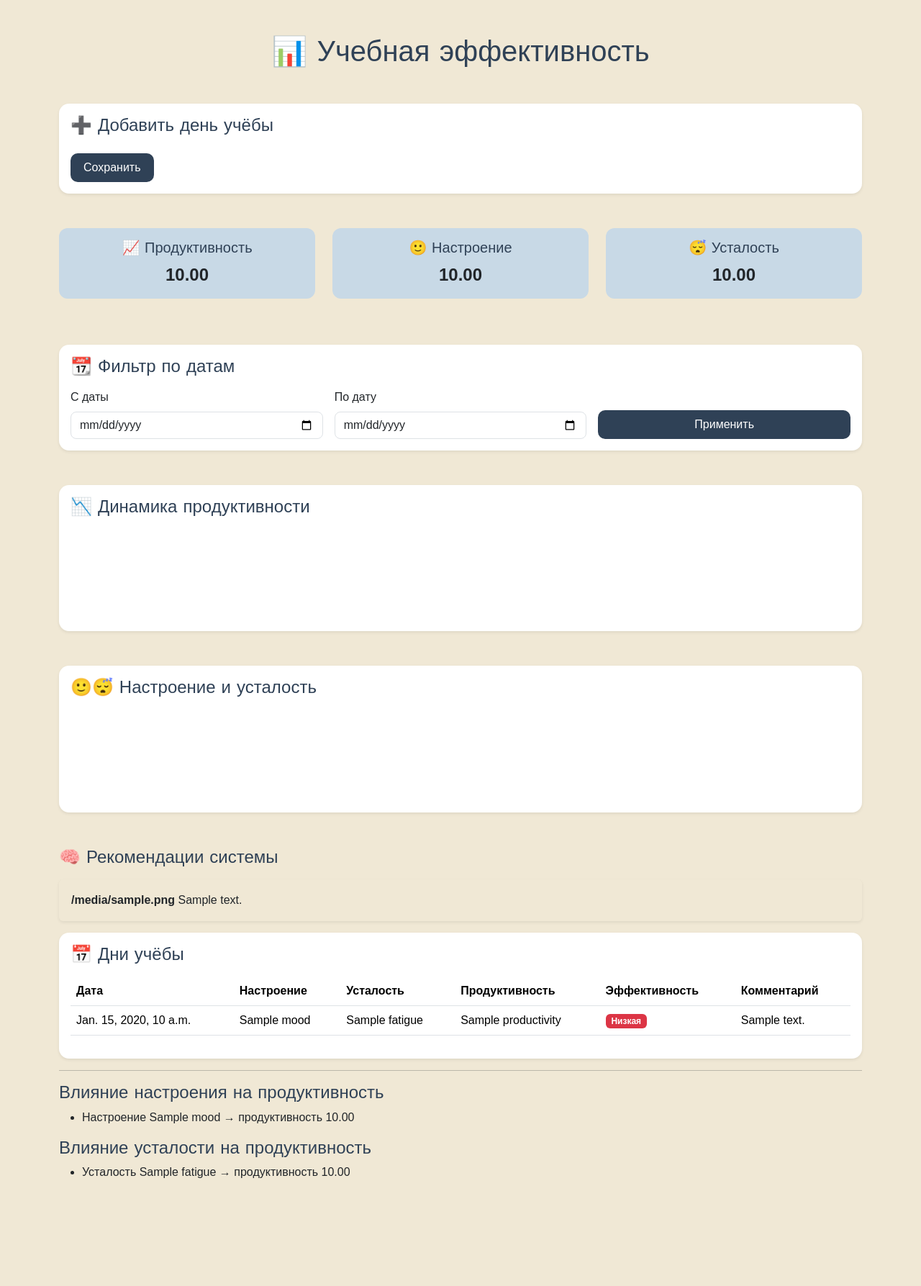
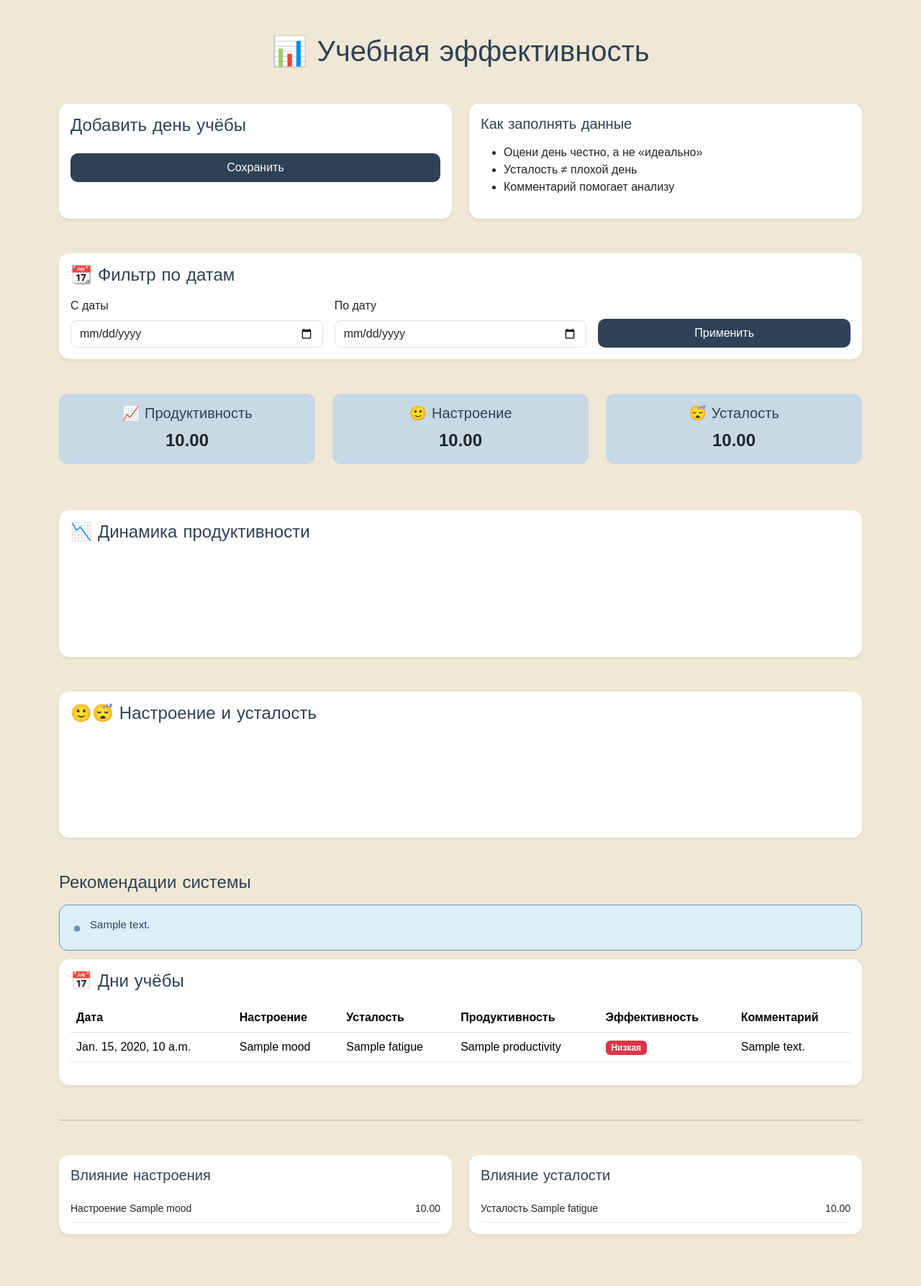
Before and after one commit to CharosKarabaeva/study-effectiveness-monitor, a Django app: template tracker/templates/tracker/study_days_list.html in a window 1280 px wide. Shown: the whole page at 72% size. Before the commit the page ends 1637 px from the top, so only its background shows below. Run offline with Django 5.2, Linux system fonts and the light colour scheme; the template is opened without the code that fills it: most values are stand-ins (such as "Sample title", 1, 10 or a date in 2020).

Commit message:
Обновила интерфейс: сетка, рекомендации и аналитические блоки

```diff
--- a/tracker/templates/tracker/study_days_list.html
+++ b/tracker/templates/tracker/study_days_list.html
@@ -57,6 +57,41 @@
         input, textarea, select {
             border-radius: 8px !important;
         }
+
+        .recommendation-box {
+        background-color: #DEEFFC;
+        border: 1.5px solid #6F90B7;
+        border-radius: 12px;
+        padding: 16px 18px;
+        margin-bottom: 12px;
+        display: flex;
+        gap: 12px;
+        align-items: flex-start;
+        }
+
+        .recommendation-icon {
+            font-size: 20px;
+            color: #6F90B7;
+        }
+
+        .recommendation-text {
+            color: #2F4156;
+            font-size: 15px
+        }
+
+        .section-title {
+            font-family: "Arial Black", Arial, sans-serif;
+            color: #2F4156;
+            margin-bottom: 16px;
+        }
+
+        .stat-line {
+            display: flex;
+            justify-content: space-between;
+            padding: 8px 0;
+            border-bottom: 1px solid #eee;
+            font-size: 14px;
+        }
     </style>
     <script src="https://cdn.jsdelivr.net/npm/chart.js"></script>
 </head>
@@ -67,40 +102,32 @@
     <h1 class="text-center mb-5">📊 Учебная эффективность</h1>
 
     <!-- Форма -->
-    <div class="card mb-5 shadow-sm">
+    <div class="row mb-5">
+    <div class="col-md-6">
+        <div class="card shadow-sm h-100">
             <div class="card-body">
-            <h4 class="mb-3">➕ Добавить день учёбы</h4>
-
+                <h4 class="mb-3 section-title">Добавить день учёбы</h4>
                 <form method="post">
                     {% csrf_token %}
                     {{ form.as_p }}
-                <button type="submit" class="btn btn-main mt-2">
+                    <button type="submit" class="btn btn-main w-100 mt-2">
                         Сохранить
                     </button>
                 </form>
             </div>
         </div>
-
-    <!-- Средние показатели -->
-    <div class="row mb-5">
-        <div class="col-md-4 mb-3">
-            <div class="accent-box">
-                <h5>📈 Продуктивность</h5>
-                <div class="fs-4 fw-bold">{{ averages.avg_productivity|floatformat:2 }}</div>
-            </div>
     </div>
 
-        <div class="col-md-4 mb-3">
-            <div class="accent-box">
-                <h5>🙂 Настроение</h5>
-                <div class="fs-4 fw-bold">{{ averages.avg_mood|floatformat:2 }}</div>
+        <div class="col-md-6">
+            <div class="card shadow-sm h-100 info-card">
+                <div class="card-body">
+                    <h5 class="mb-3">Как заполнять данные</h5>
+                    <ul class="tips-list">
+                        <li>Оцени день честно, а не «идеально»</li>
+                        <li>Усталость ≠ плохой день</li>
+                        <li>Комментарий помогает анализу</li>
+                    </ul>
                 </div>
-        </div>
-
-        <div class="col-md-4 mb-3">
-            <div class="accent-box">
-                <h5>😴 Усталость</h5>
-                <div class="fs-4 fw-bold">{{ averages.avg_fatigue|floatformat:2 }}</div>
             </div>
         </div>
     </div>
@@ -140,6 +167,30 @@
         </div>
     </div>
 
+    <!-- Средние показатели -->
+    <div class="row mb-5">
+        <div class="col-md-4 mb-3">
+            <div class="accent-box">
+                <h5>📈 Продуктивность</h5>
+                <div class="fs-4 fw-bold">{{ averages.avg_productivity|floatformat:2 }}</div>
+            </div>
+        </div>
+
+        <div class="col-md-4 mb-3">
+            <div class="accent-box">
+                <h5>🙂 Настроение</h5>
+                <div class="fs-4 fw-bold">{{ averages.avg_mood|floatformat:2 }}</div>
+            </div>
+        </div>
+
+        <div class="col-md-4 mb-3">
+            <div class="accent-box">
+                <h5>😴 Усталость</h5>
+                <div class="fs-4 fw-bold">{{ averages.avg_fatigue|floatformat:2 }}</div>
+            </div>
+        </div>
+    </div>
+
     <!-- График -->
     <div class="card mb-5 shadow-sm">
         <div class="card-body">
@@ -159,16 +210,16 @@
     </div>
 
     <!-- Рекомендации -->
-    <h4 class="mb-3">🧠 Рекомендации системы</h4>
+    <h4 class="mb-3 section-title">Рекомендации системы</h4>
 
     {% for rec in recommendations %}
-        <div class="alert
-            {% if rec.type == 'success' %}alert-success{% endif %}
-            {% if rec.type == 'warning' %}alert-warning{% endif %}
-            {% if rec.type == 'danger' %}alert-danger{% endif %}
-            {% if rec.type == 'info' %}alert-info{% endif %}
-            shadow-sm">
-            <strong>{{ rec.icon }}</strong> {{ rec.text }}
+    <div class="recommendation-box">
+        <div class="recommendation-icon">
+            ●
+        </div>
+        <div class="recommendation-text">
+            {{ rec.text }}
+        </div>
     </div>
     {% endfor %}
 
@@ -212,27 +263,39 @@
         </div>
     </div>
 
-    <hr>
+   <hr class="my-5">
 
-    <h4>Влияние настроения на продуктивность</h4>
-    <ul>
+    <div class="row">
+        <div class="col-md-6 mb-4">
+            <div class="card shadow-sm h-100">
+                <div class="card-body">
+                    <h5 class="section-title">Влияние настроения</h5>
+
                     {% for item in mood_stats %}
-            <li>
-                Настроение {{ item.mood }} →
-                продуктивность {{ item.avg_productivity|floatformat:2 }}
-            </li>
+                        <div class="stat-line">
+                            <span>Настроение {{ item.mood }}</span>
+                            <span>{{ item.avg_productivity|floatformat:2 }}</span>
+                        </div>
                     {% endfor %}
-    </ul>
+                </div>
+            </div>
+        </div>
 
-    <h4>Влияние усталости на продуктивность</h4>
-    <ul>
+        <div class="col-md-6 mb-4">
+            <div class="card shadow-sm h-100">
+                <div class="card-body">
+                    <h5 class="section-title">Влияние усталости</h5>
+
                     {% for item in fatigue_stats %}
-            <li>
-                Усталость {{ item.fatigue }} →
-                продуктивность {{ item.avg_productivity|floatformat:2 }}
-            </li>
+                        <div class="stat-line">
+                            <span>Усталость {{ item.fatigue }}</span>
+                            <span>{{ item.avg_productivity|floatformat:2 }}</span>
+                        </div>
                     {% endfor %}
-    </ul>
+                </div>
+            </div>
+        </div>
+    </div>
 </div>
 <script>
 fetch("{% url 'analytics_data' %}")
```
Lines whose indentation alone changed are shown as unchanged.
